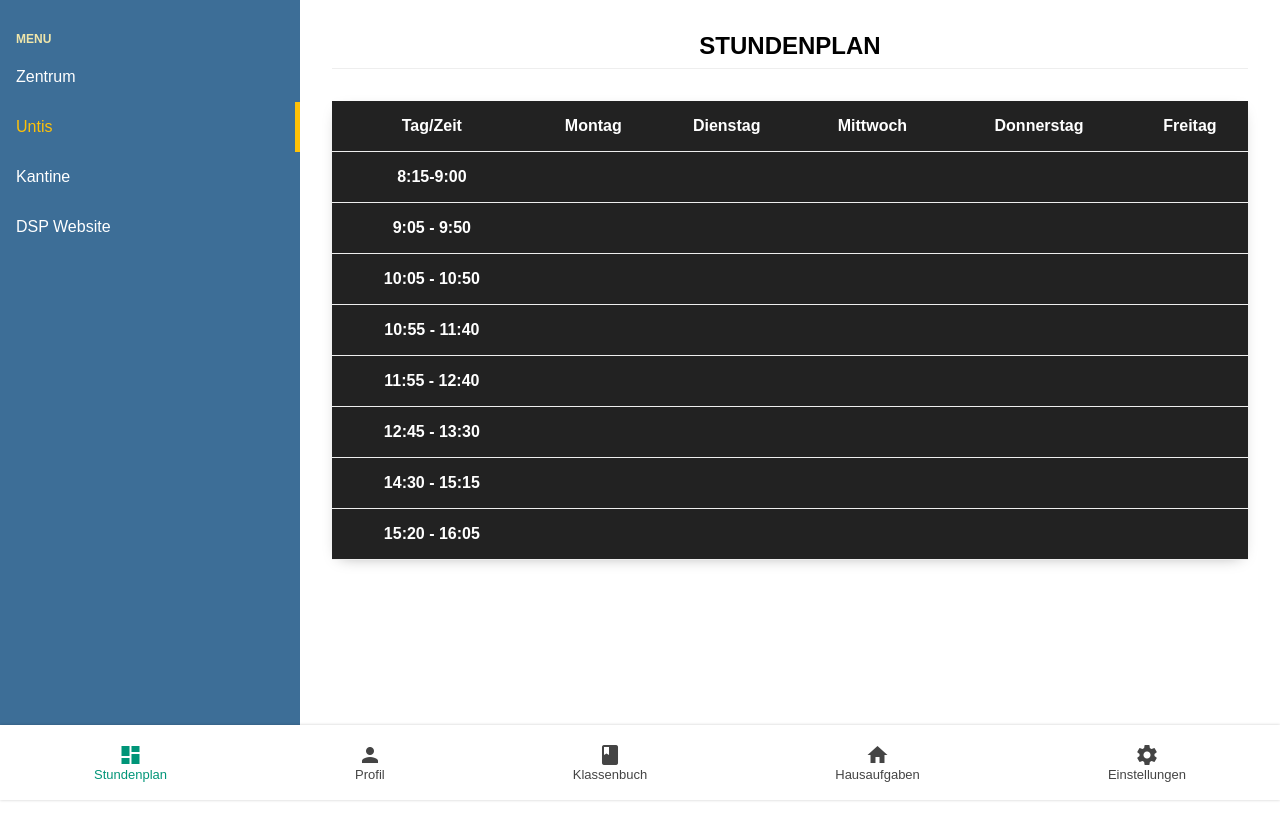
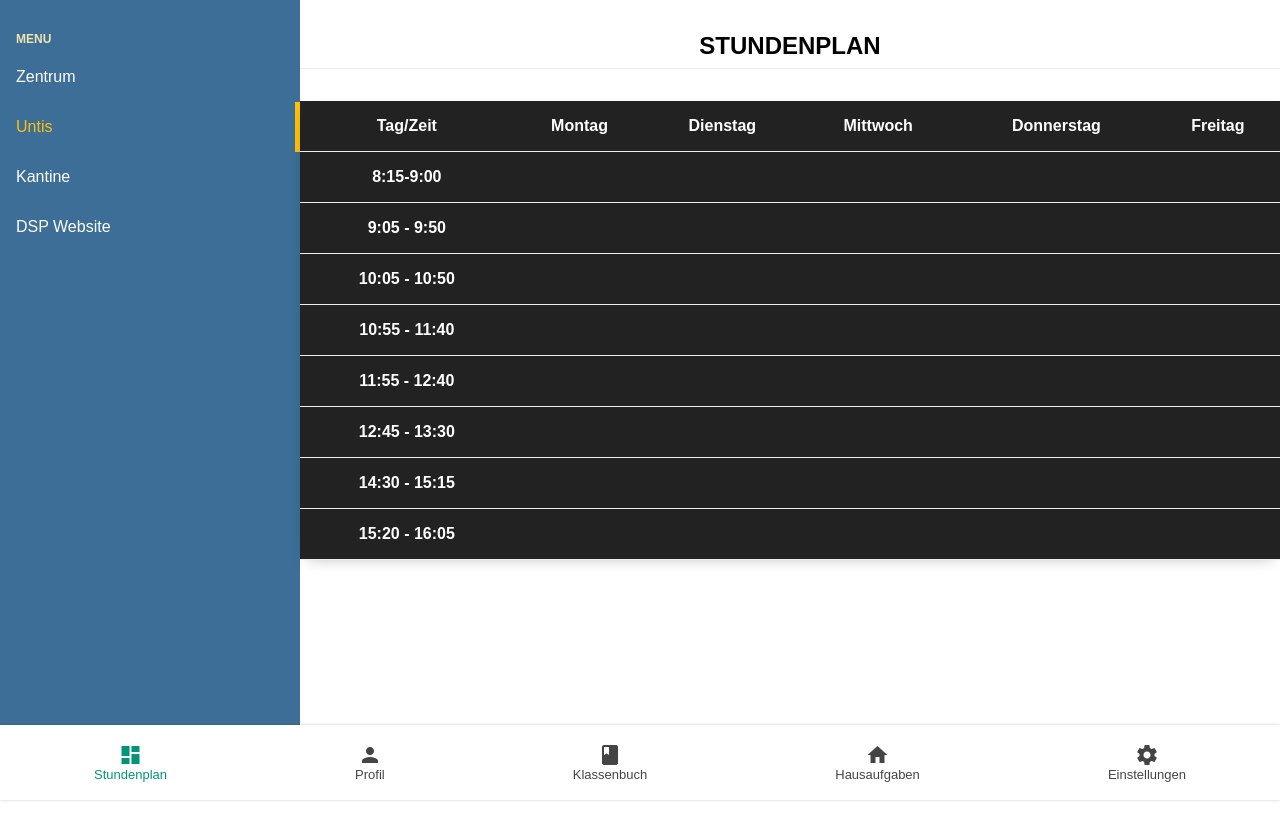
Before and after one commit to BlockableDev/dsp-mobiler-Schulerzentrum-app, a website: page src/www/html/untisTimetable.html in a window 1280 px wide. Drawn offline with Linux system fonts and the light colour scheme.

Commit message:
timetable big update

```diff
--- a/src/www/css/timetable.css
+++ b/src/www/css/timetable.css
@@ -2,6 +2,9 @@
 	padding: 32px;
 	font-family: "Roboto", sans-serif;
 	flex: auto;
+	margin: 0;
+	padding-left: 0;
+	padding-right: 0;
 }
 
 .table-container h2.table-heading {
```
